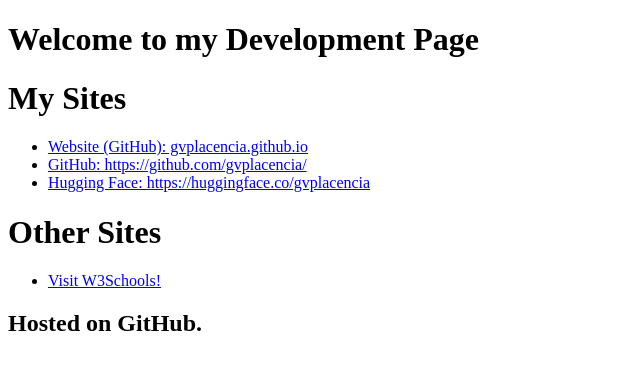
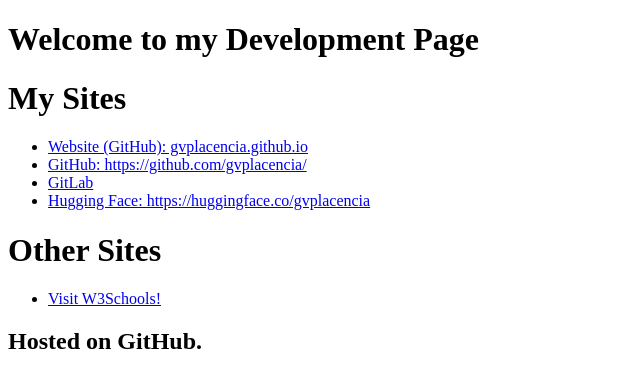
Before and after one commit to gvplacencia/gvplacencia.github.io, a plain HTML site: page index.html in a window 1280 px wide. Shown: the whole page, without its empty margins (0-640 px from the left). Drawn offline with Linux system fonts and the light colour scheme.

Commit message:
Update index.html

```diff
--- a/index.html
+++ b/index.html
@@ -6,6 +6,7 @@
   <ul>
     <li><a href = "https://gvplacencia.github.io/" target="_blank">Website (GitHub): gvplacencia.github.io</a></li>
     <li><a href = "https://github.com/gvplacencia/" target="_blank">GitHub: https://github.com/gvplacencia/</a></li>
+    <li><a href = "https://gitlab.com/" target="_blank">GitLab</a></li>
     <li><a href = "https://huggingface.co/gvplacencia" target="_blank">Hugging Face: https://huggingface.co/gvplacencia</a></li>
   </ul>
 <h1>Other Sites</h1>
```
